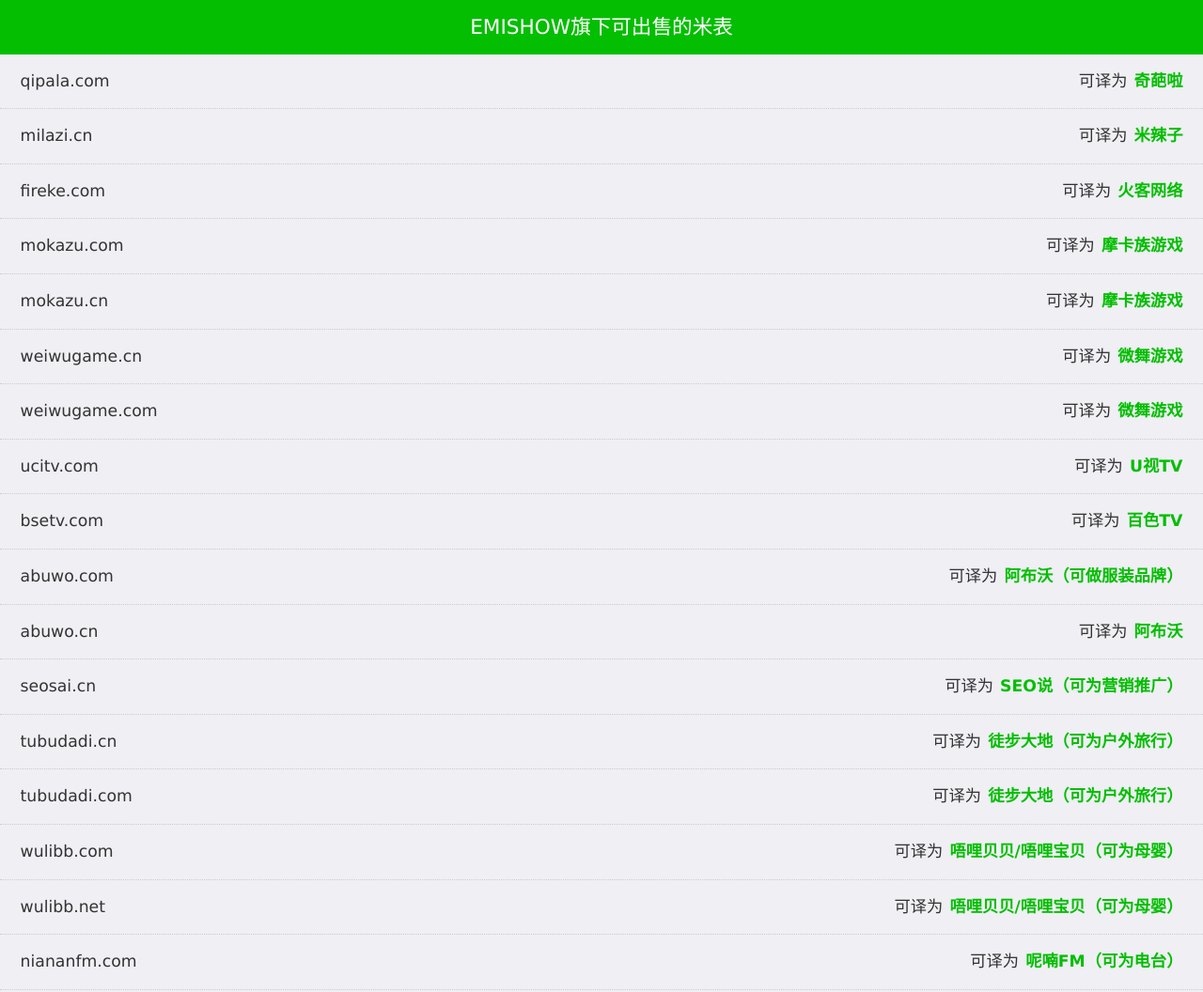
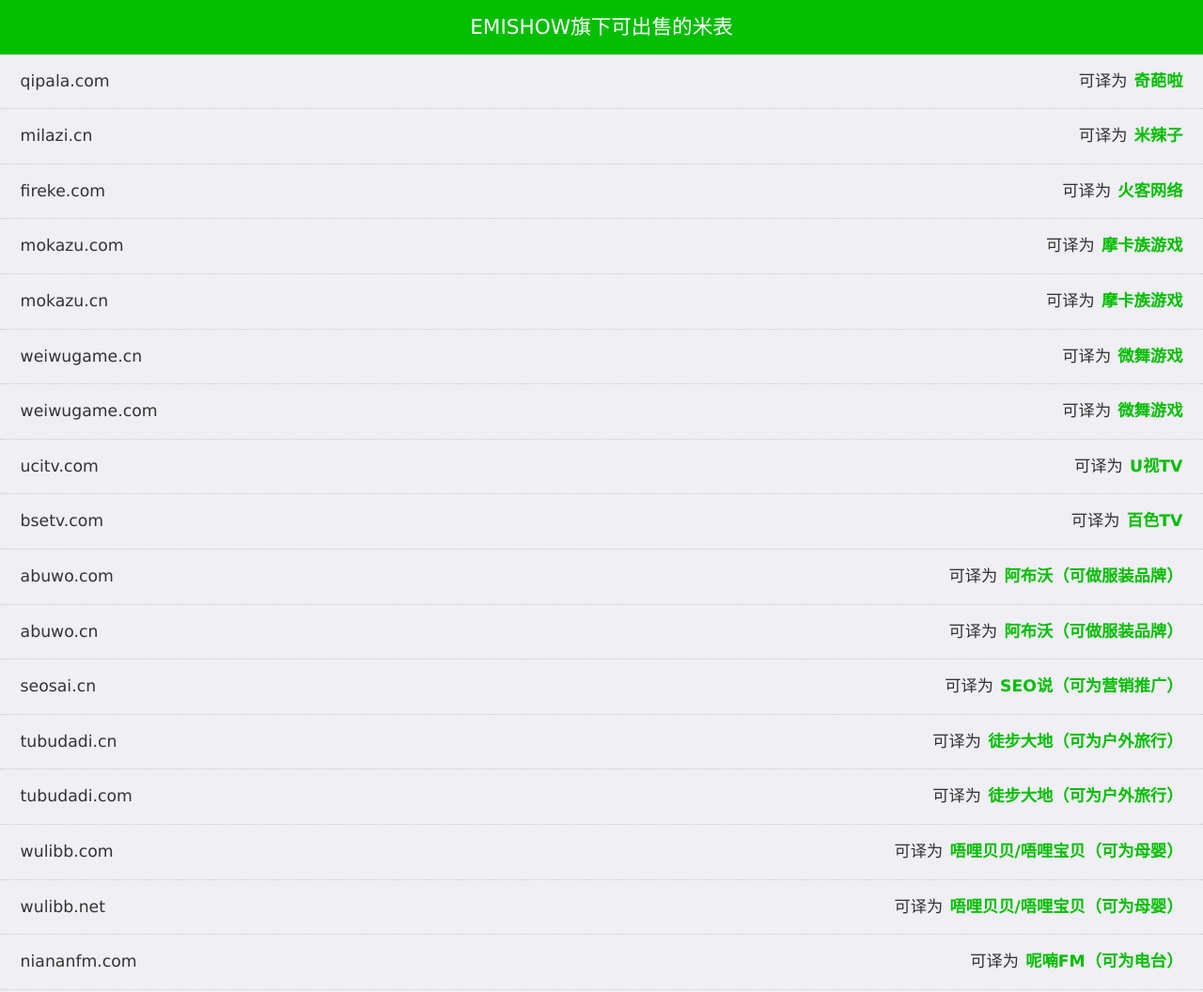
Before and after one commit to baiyanghese/emishow, a plain HTML site: page index.html in a window 1280 px wide. Shown: the top 1056 px of the page at 94% size. Drawn offline with Linux system fonts and the light colour scheme.

Commit message:
添加域名

```diff
--- a/index.html
+++ b/index.html
@@ -96,7 +96,7 @@
                     <li>
                         <div class="clearfix">
                             <span class="g-f-left">abuwo.cn</span>
-                            <span class="g-f-right">可译为<b>阿布沃</b></span>
+                            <span class="g-f-right">可译为<b>阿布沃（可做服装品牌）</b></span>
                         </div>
                     </li>
                     <li>
```
